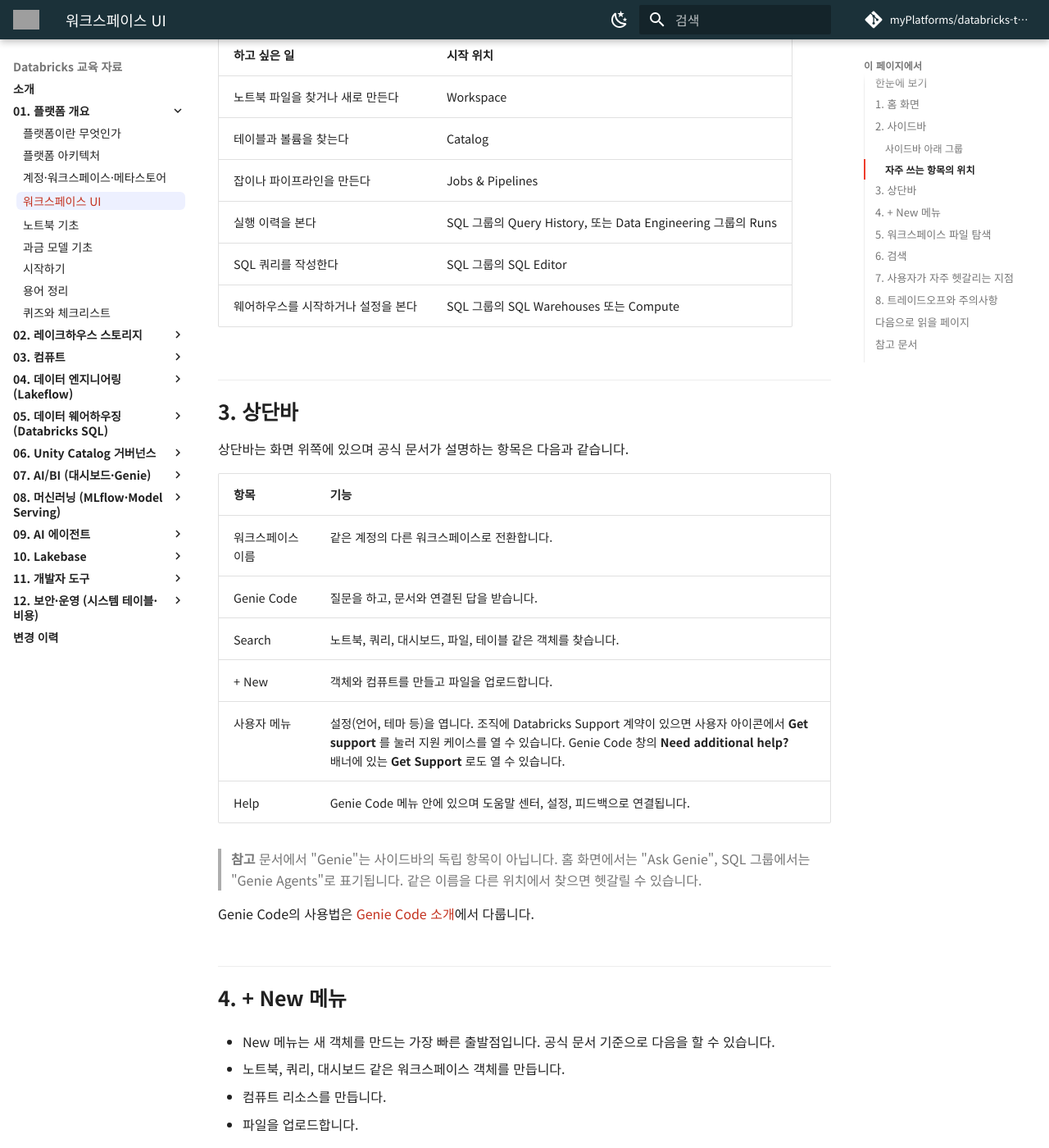
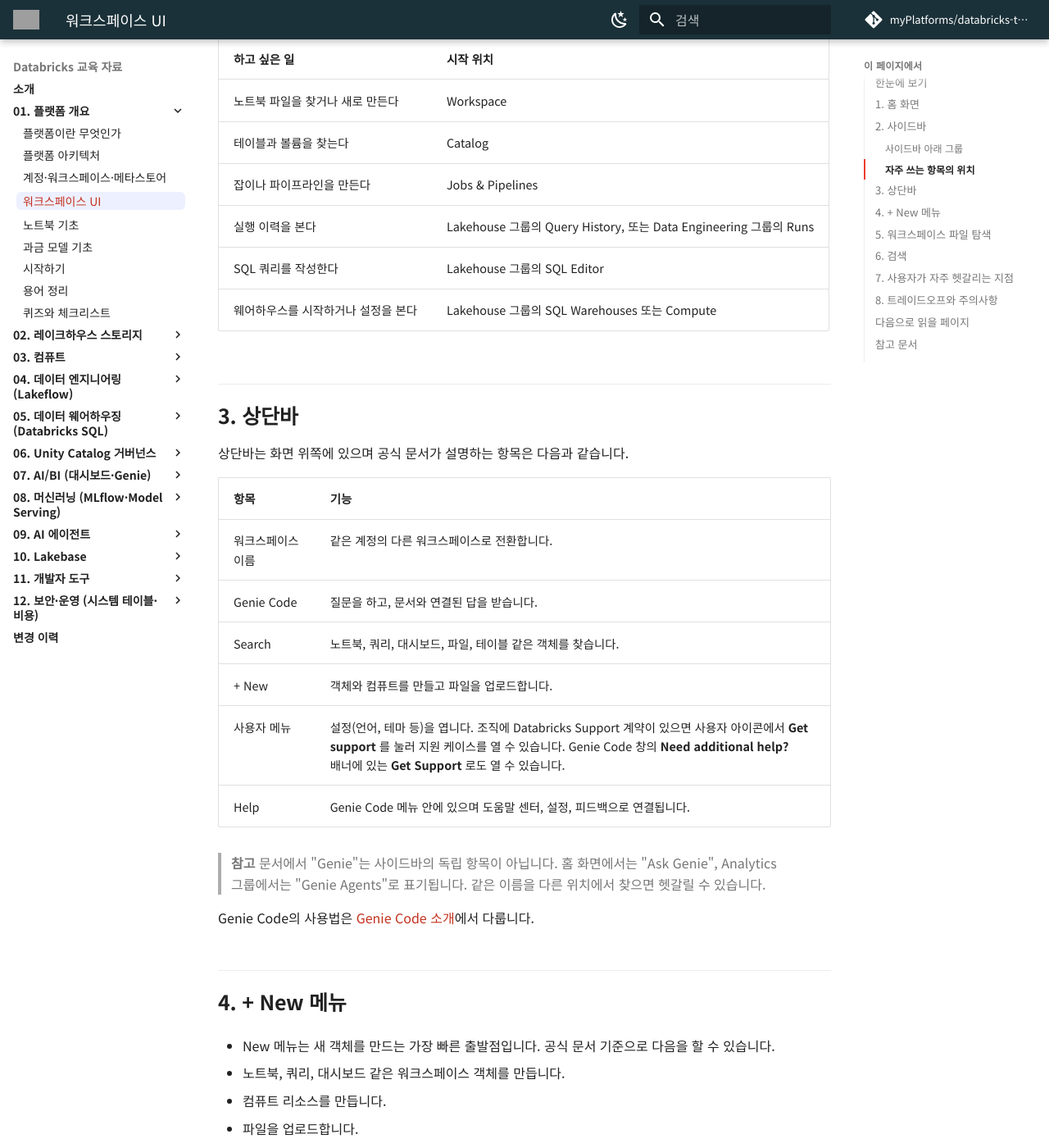
Before and after one commit to myPlatforms/databricks-training, an MkDocs documentation site: the page built from docs/01-platform-overview/workspace-ui.md, in a window 1280 px wide and 1400 px high, scrolled down 2271 px. Shown: the whole window at 82% size. Built offline with MkDocs 1.6.1 and Material for MkDocs 9.7.7, drawn with Linux system fonts in a browser that asks for light colours; some web fonts are replaced; comment, search, counter and statistics services are not loaded; some of the changed text lies outside the part shown; grey boxes are pictures that could not be loaded.

Commit message:
Follow-ups from the 2026-11-17 review: sidebar groups, external policy ASK, sandbox egress
- workspace-ui: sidebar groups per Navigate the workspace (Nov 14, 2026): Analytics
  (Dashboards, Genie Agents, Alerts, Visual Data Prep) and Lakehouse (SQL Editor,
  Queries, Query History, SQL Warehouses); replace "SQL group" mentions.
- unity-gateway: external service policies can also return ASK for MCP tool calls
  and can't redact content.
- tools-uc-functions-and-mcp: system.ai.sandbox network egress isn't guaranteed
  (was "no egress").

Co-authored-by: Isaac <no-reply@databricks.com>

```diff
--- a/docs/01-platform-overview/workspace-ui.md
+++ b/docs/01-platform-overview/workspace-ui.md
@@ -45,7 +45,8 @@
 
 | 그룹 | 포함 항목 |
 |---|---|
-| SQL | SQL Editor, Queries, Dashboards, Genie Agents, Alerts, Query History, SQL Warehouses |
+| Analytics | Dashboards, Genie Agents, Alerts, Visual Data Prep |
+| Lakehouse | SQL Editor, Queries, Query History, SQL Warehouses |
 | Data Engineering | Runs(잡 실행 모니터링), Data Ingestion(데이터 적재) |
 | AI/ML | Playground, Agents, AI Gateway, Experiments, Features, Models, Serving |
 
@@ -58,9 +59,9 @@
 | 노트북 파일을 찾거나 새로 만든다 | Workspace |
 | 테이블과 볼륨을 찾는다 | Catalog |
 | 잡이나 파이프라인을 만든다 | Jobs & Pipelines |
-| 실행 이력을 본다 | SQL 그룹의 Query History, 또는 Data Engineering 그룹의 Runs |
-| SQL 쿼리를 작성한다 | SQL 그룹의 SQL Editor |
-| 웨어하우스를 시작하거나 설정을 본다 | SQL 그룹의 SQL Warehouses 또는 Compute |
+| 실행 이력을 본다 | Lakehouse 그룹의 Query History, 또는 Data Engineering 그룹의 Runs |
+| SQL 쿼리를 작성한다 | Lakehouse 그룹의 SQL Editor |
+| 웨어하우스를 시작하거나 설정을 본다 | Lakehouse 그룹의 SQL Warehouses 또는 Compute |
 
 ## 3. 상단바
 
@@ -75,7 +76,7 @@
 | 사용자 메뉴 | 설정(언어, 테마 등)을 엽니다. 조직에 Databricks Support 계약이 있으면 사용자 아이콘에서 **Get support** 를 눌러 지원 케이스를 열 수 있습니다. Genie Code 창의 **Need additional help?** 배너에 있는 **Get Support** 로도 열 수 있습니다. |
 | Help | Genie Code 메뉴 안에 있으며 도움말 센터, 설정, 피드백으로 연결됩니다. |
 
-> **참고** 문서에서 "Genie"는 사이드바의 독립 항목이 아닙니다. 홈 화면에서는 "Ask Genie", SQL 그룹에서는 "Genie Agents"로 표기됩니다. 같은 이름을 다른 위치에서 찾으면 헷갈릴 수 있습니다.
+> **참고** 문서에서 "Genie"는 사이드바의 독립 항목이 아닙니다. 홈 화면에서는 "Ask Genie", Analytics 그룹에서는 "Genie Agents"로 표기됩니다. 같은 이름을 다른 위치에서 찾으면 헷갈릴 수 있습니다.
 
 Genie Code의 사용법은 [Genie Code 소개](../11-developer-tools/genie-code/README.md)에서 다룹니다.
 
@@ -110,7 +111,7 @@ Search는 노트북, 쿼리, 대시보드, 파일, 테이블 같은 객체를
 | 헷갈리는 점 | 정확한 이해 |
 |---|---|
 | Catalog와 Workspace가 같은 곳이라고 생각한다 | Workspace는 파일과 노트북, Catalog는 Unity Catalog에 등록된 데이터 자산입니다. 저장 위치가 다릅니다. |
-| 사이드바의 SQL 그룹에 있으면 SQL 전용이다 | SQL 그룹의 항목은 SQL 작업 중심이지만, Genie Agents처럼 다른 영역과 겹치는 항목도 있습니다. |
+| 사이드바 그룹 하나에 관련 항목이 다 모여 있다 | 그룹은 제품 영역별 묶음입니다. 예를 들어 Dashboards·Genie Agents·Alerts는 Analytics 그룹에, SQL Editor·SQL Warehouses는 Lakehouse 그룹에 나뉘어 있습니다. |
 | 화면에 메뉴가 없으니 기능이 없다 | 자물쇠 아이콘이나 권한, 워크스페이스 유형(서버리스·클래식)에 따라 메뉴가 보이지 않을 수 있습니다. |
 | 홈 화면의 추천이 전체 목록이다 | Suggested, Popular는 사용 이력 기반의 일부 목록입니다. 전체는 사이드바에서 찾으십시오. |
 
```
Also changed, not shown: docs/08-machine-learning/unity-gateway.md (+1 -1 lines), docs/09-ai-agents/tools-uc-functions-and-mcp.md (+1 -1 lines), docs/updates.md (+3 -0 lines).
